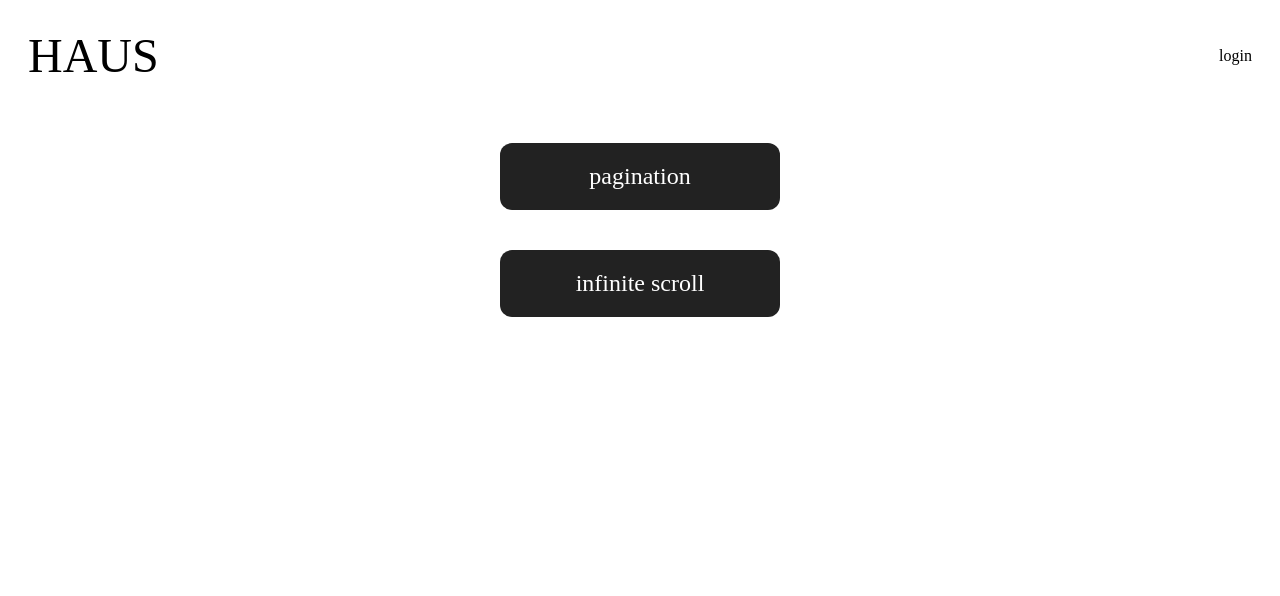
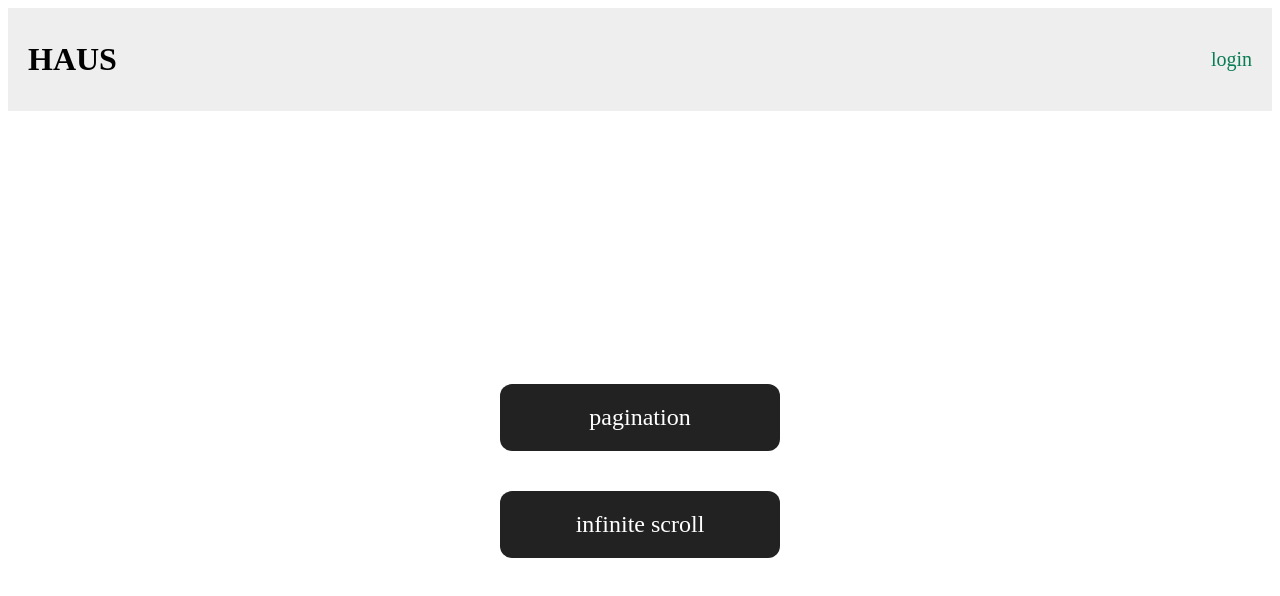
Before and after one commit to Abangpa1ace/Abangpa1ace-fe, a Next.js app: page / in a window 1280 px wide. Shown: the top 596 px of the page. Built offline with nearby package versions, Linux system fonts and the light colour scheme.

Commit message:
Emotion migrating

```diff
--- a/package.json
+++ b/package.json
@@ -9,6 +9,9 @@
     "lint": "next lint"
   },
   "dependencies": {
+    "@emotion/react": "^11.9.3",
+    "@emotion/styled": "^11.9.3",
+    "@types/styled-components": "^5.1.25",
     "next": "12.1.6",
     "react": "18.1.0",
     "react-dom": "18.1.0",
@@ -20,7 +23,6 @@
     "@types/node": "17.0.31",
     "@types/react": "18.0.9",
     "@types/react-dom": "18.0.3",
-    "@types/styled-components": "^5.1.25",
     "eslint": "8.15.0",
     "eslint-config-next": "12.1.6",
     "msw": "^0.39.2",
--- a/src/pages/index.tsx
+++ b/src/pages/index.tsx
@@ -1,51 +1,83 @@
-import Link from 'next/link';
-import type { NextPage } from 'next';
-import React from 'react';
-import styled from 'styled-components';
+/** @jsxImportSource @emotion/react */
+
+import Link from "next/link";
+import type { NextPage } from "next";
+import React from "react";
+// import styled from 'styled-components';
+import styled from "@emotion/styled";
+import { css } from "@emotion/react";
+
+const flex = css`
+  display: flex;
+  flex-direction: column;
+  justify-content: center;
+  align-items: center;
+  height: 90vh;
+`;
+
+const mt = (value: number) =>
+  css`
+    margin-top: ${value};
+  `;
 
 const HomePage: NextPage = () => {
   return (
     <>
-      <Header>
-        <Link href='/'>
-          <Title>HAUS</Title>
+      {/* 1) Styled Components */}
+      <Header dark={!true}>
+        <Link href="/">
+          {/* 2) css Prop - Object Styles */}
+          <span
+            css={{
+              fontSize: "32px",
+              fontWeight: 700,
+            }}
+          >
+            HAUS
+          </span>
         </Link>
-        <Link href='/login'>
-          <p>login</p>
+        <Link href="/login">
+          {/* 3) css Prop - String Styles */}
+          <p
+            css={css`
+              color: #087c53;
+              font-size: 20px;
+            `}
+          >
+            login
+          </p>
         </Link>
       </Header>
-      <Container>
-        <Link href='/pagination?page=1'>
+      {/* 4) Composition */}
+      <div css={[flex, mt(40)]}>
+        <Link href="/pagination?page=1">
           <StyledLink>pagination</StyledLink>
         </Link>
-        <Link href='/infinite-scroll'>
+        <Link href="/infinite-scroll">
           <StyledLink>infinite scroll</StyledLink>
         </Link>
-      </Container>
+      </div>
     </>
   );
 };
 
 export default HomePage;
 
-const Header = styled.div`
+// 1) Styled Components
+const Header = styled.div<{ dark: boolean }>`
   display: flex;
   justify-content: space-between;
   align-items: center;
   padding: 20px;
-`;
-
-const Title = styled.a`
-  font-size: 48px;
-`;
-
-const Container = styled.div`
-  display: flex;
-  flex-direction: column;
-  justify-content: center;
-  align-items: center;
-  height: 100%;
-  margin-top: 40px;
+  ${({ dark }) =>
+    dark
+      ? css`
+          background-color: #777;
+          color: white;
+        `
+      : css`
+          background-color: #eee;
+        `};
 `;
 
 const StyledLink = styled.a`
```
Also changed, not shown: 2 other files (tests, documents, lock files or other folders).
